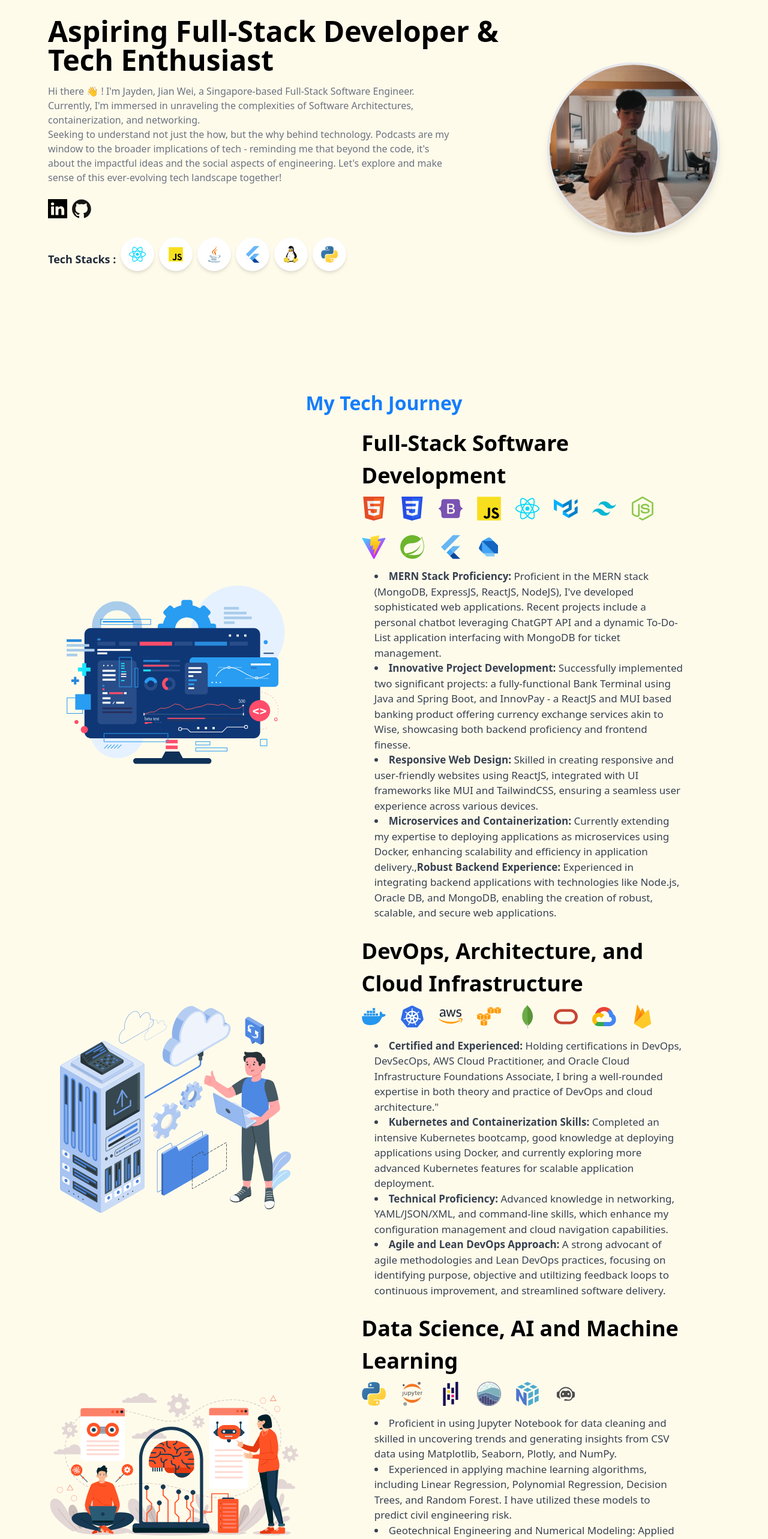
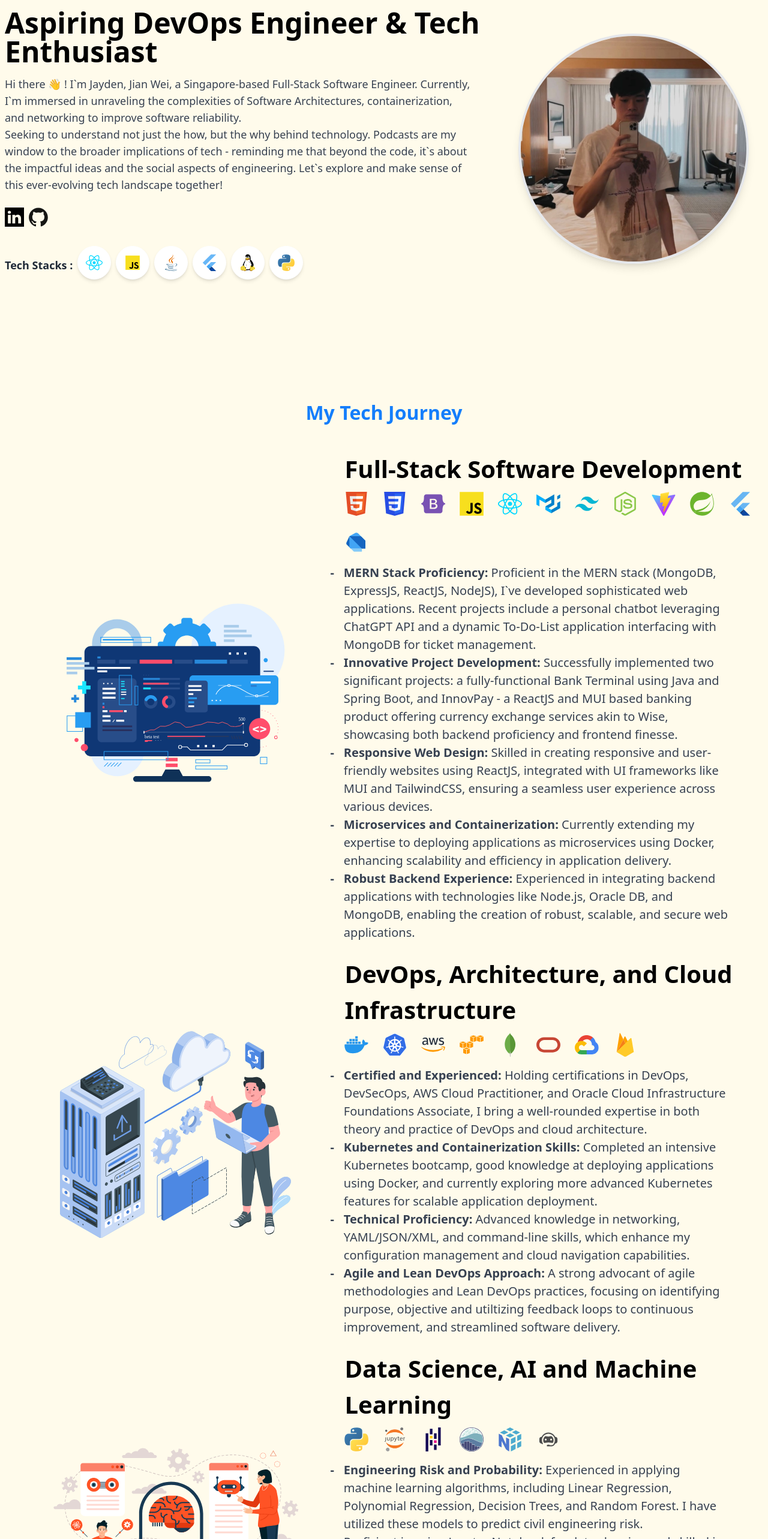
Before and after one commit to Jianwei07/jayden-portfolio, a React (Vite) app: page / in a window 1280 px wide. Shown: the part 220-2786 px from the top of the page at 60% size. Built offline with nearby package versions, Linux system fonts and the light colour scheme.

Commit message:
update for alignments and fixed react updates

```diff
--- a/src/components/About.jsx
+++ b/src/components/About.jsx
@@ -1,4 +1,3 @@
-import React from "react";
 import AboutSection from "./AboutSection";
 import FullStackImage from "../assets/fullstack.svg";
 import CloudInfra from "../assets/cloudinfra.svg";
@@ -41,7 +40,7 @@ import Asana from "../assets/asana.svg";
 function About() {
   return (
     <div className="bg-amber-50 px-4 md:px-8 lg:px-16">
-      <div className="flex justify-center items-center">
+      <div className="w-full text-center py-4 flex justify-center items-center">
         <h2
           style={{
             color: "#147EFB",
@@ -56,34 +55,34 @@ function About() {
       <AboutSection
         title="Full-Stack Software Development"
         description={[
-          <a>
+          <a key="1">
             <strong>MERN Stack Proficiency:</strong> Proficient in the MERN
-            stack (MongoDB, ExpressJS, ReactJS, NodeJS), I've developed
+            stack (MongoDB, ExpressJS, ReactJS, NodeJS), I`ve developed
             sophisticated web applications. Recent projects include a personal
             chatbot leveraging ChatGPT API and a dynamic To-Do-List application
             interfacing with MongoDB for ticket management.
           </a>,
-          <a>
+          <a key="2">
             <strong>Innovative Project Development:</strong> Successfully
             implemented two significant projects: a fully-functional Bank
             Terminal using Java and Spring Boot, and InnovPay - a ReactJS and
             MUI based banking product offering currency exchange services akin
             to Wise, showcasing both backend proficiency and frontend finesse.
           </a>,
-          <a>
+          <a key="3">
             <strong>Responsive Web Design:</strong> Skilled in creating
             responsive and user-friendly websites using ReactJS, integrated with
             UI frameworks like MUI and TailwindCSS, ensuring a seamless user
             experience across various devices.
           </a>,
-          <a>
-            <a>
-              <strong>Microservices and Containerization:</strong> Currently
-              extending my expertise to deploying applications as microservices
-              using Docker, enhancing scalability and efficiency in application
-              delivery.
-            </a>
-            ,<strong>Robust Backend Experience:</strong> Experienced in
+          <a key="4">
+            <strong>Microservices and Containerization:</strong> Currently
+            extending my expertise to deploying applications as microservices
+            using Docker, enhancing scalability and efficiency in application
+            delivery.
+          </a>,
+          <a key="5">
+            <strong>Robust Backend Experience:</strong> Experienced in
             integrating backend applications with technologies like Node.js,
             Oracle DB, and MongoDB, enabling the creation of robust, scalable,
             and secure web applications.
@@ -110,25 +109,25 @@ function About() {
       <AboutSection
         title="DevOps, Architecture, and Cloud Infrastructure"
         description={[
-          <a>
+          <a key="6">
             <strong>Certified and Experienced:</strong> Holding certifications
             in DevOps, DevSecOps, AWS Cloud Practitioner, and Oracle Cloud
             Infrastructure Foundations Associate, I bring a well-rounded
             expertise in both theory and practice of DevOps and cloud
-            architecture."
+            architecture.
           </a>,
-          <a>
+          <a key="7">
             <strong>Kubernetes and Containerization Skills:</strong> Completed
             an intensive Kubernetes bootcamp, good knowledge at deploying
             applications using Docker, and currently exploring more advanced
             Kubernetes features for scalable application deployment.
           </a>,
-          <a>
+          <a key="8">
             <strong>Technical Proficiency:</strong> Advanced knowledge in
             networking, YAML/JSON/XML, and command-line skills, which enhance my
             configuration management and cloud navigation capabilities.
           </a>,
-          <a>
+          <a key="9">
             <strong>Agile and Lean DevOps Approach:</strong> A strong advocant
             of agile methodologies and Lean DevOps practices, focusing on
             identifying purpose, objective and utiltizing feedback loops to
@@ -151,10 +150,29 @@ function About() {
       <AboutSection
         title="Data Science, AI and Machine Learning"
         description={[
-          "Proficient in using Jupyter Notebook for data cleaning and skilled in uncovering trends and generating insights from CSV data using Matplotlib, Seaborn, Plotly, and NumPy.",
-          "Experienced in applying machine learning algorithms, including Linear Regression, Polynomial Regression, Decision Trees, and Random Forest. I have utilized these models to predict civil engineering risk.",
-          "Geotechnical Engineering and Numerical Modeling: Applied Python to generate essential soil parameters within Plaxis 2D to analysis soil deformation.",
-          "Self-explored the field of Natural Language Processing (NLP) and tinkered around chatbots using technologies like ChatterBot, TkinterBot, and spaCy.",
+          <a key="10">
+            <strong>Engineering Risk and Probability:</strong> Experienced in
+            applying machine learning algorithms, including Linear Regression,
+            Polynomial Regression, Decision Trees, and Random Forest. I have
+            utilized these models to predict civil engineering risk.
+          </a>,
+          <a key="11">
+            Proficient in using Jupyter Notebook for data cleaning and skilled
+            in uncovering trends and generating insights from CSV data using
+            Matplotlib, Seaborn, Plotly, and NumPy.
+          </a>,
+          <a key="12">
+            <strong>
+              Geospartial, Geotechnical Engineering and Numerical Modeling:
+            </strong>{" "}
+            Applied Python to generate essential soil parameters within Plaxis
+            2D to analysis soil deformation.
+          </a>,
+          <a key="13">
+            Self-explored the field of Natural Language Processing (NLP) and
+            tinkered around chatbots using technologies like ChatterBot,
+            TkinterBot, and spaCy.
+          </a>,
         ]}
         stackIcons={[
           { src: Python, alt: "Python" },
@@ -171,6 +189,7 @@ function About() {
         title="Digital Marketing Professional"
         description={[
           <a
+            key="14"
             href="https://drive.google.com/drive/folders/1-2AVBsKy8SG75QEmtcFjBkcvcWxfvjFW?usp=sharing"
             target="_blank"
             rel="noopener noreferrer"
--- a/src/components/AboutSection.jsx
+++ b/src/components/AboutSection.jsx
@@ -1,4 +1,4 @@
-import React from "react";
+import PropTypes from "prop-types";
 
 function AboutSection({ title, description, stackIcons, imageSrc, altText }) {
   return (
@@ -7,8 +7,8 @@ function AboutSection({ title, description, stackIcons, imageSrc, altText }) {
         <img src={imageSrc} alt={altText} className="w-full h-auto lg:h-200" />
       </div>
       <div className="lg:w-3/5 mt-4 lg:mt-0 lg:ml-4 mx-auto">
-        <div className="w-[80%] mx-auto">
-          <h2 className="text-[36px] text-center md:text-left lg:text-left font-bold mb-2">
+        <div className="w-full mx-10 py-2">
+          <h2 className="text-[40px] text-center md:text-left lg:text-left font-bold mb-2">
             {title}
           </h2>
           <div className="flex items-center flex-wrap gap-6 mt-2 mb-2">
@@ -23,10 +23,16 @@ function AboutSection({ title, description, stackIcons, imageSrc, altText }) {
           </div>
         </div>
         <div className="lg:mt-0 lg:ml-4 mx-auto text-left">
-          <div className="px-6 w-[90%] mx-auto">
-            <ul className="list-disc list-inside text-gray-700 py-2 text-[17px] text-left font-public-sans p-4">
+          <div className="w-full mx-auto">
+            <ul className="text-gray-700 text-[20px] text-left font-public-sans">
               {description.map((point, index) => (
-                <li key={index}>{point}</li>
+                <li
+                  key={index}
+                  className="grid grid-cols-[auto,1fr] gap-x-4 items-start"
+                >
+                  <span className="text-gray-700 font-bold">-</span>
+                  <span>{point}</span>
+                </li>
               ))}
             </ul>
           </div>
@@ -36,4 +42,12 @@ function AboutSection({ title, description, stackIcons, imageSrc, altText }) {
   );
 }
 
+AboutSection.propTypes = {
+  title: PropTypes.string.isRequired,
+  description: PropTypes.array.isRequired,
+  stackIcons: PropTypes.array.isRequired,
+  imageSrc: PropTypes.string.isRequired,
+  altText: PropTypes.string.isRequired,
+};
+
 export default AboutSection;
--- a/src/components/Contact.jsx
+++ b/src/components/Contact.jsx
@@ -1,4 +1,3 @@
-import React from "react";
 import EmailIcon from "@mui/icons-material/Email";
 import LinkedInIcon from "@mui/icons-material/LinkedIn";
 import GitHubIcon from "@mui/icons-material/GitHub";
@@ -19,8 +18,8 @@ function Contact() {
         </h2>
       </div>
       <p className="text-gray-700 py-2 text-[21px] md:text-base lg:text-lg mt-4">
-        Thank you for your time! I'm open to a variety of opportunities and
-        collaborations within the tech industry. Here's how you can get in touch
+        Thank you for your time! I`m open to a variety of opportunities and
+        collaborations within the tech industry. Here`s how you can get in touch
         with me:
       </p>
       <div className="flex justify-center items-center mt-4 space-x-4">
--- a/src/components/Hero.jsx
+++ b/src/components/Hero.jsx
@@ -1,4 +1,3 @@
-import React from "react";
 import GitLogo from "../assets/github.svg";
 import Linkedin from "../assets/linkedin.svg";
 import ReactIcon from "../assets/react.svg";
@@ -11,20 +10,21 @@ import DisplayPicture from "../assets/jayden_dp.png";
 
 function Hero() {
   return (
-    <div className="bg-amber-50 flex flex-col md:flex-row justify-center items-center h-screen p-4 md:px-8 lg:px-16">
-      <div className="content md:text-left max-w-3xl lg:mr-16">
+    <div className="bg-amber-50 flex flex-col md:flex-row justify-center items-center md:h-screen md:py-8 lg:py-16 xl:py-24">
+      <div className=" md:text-left max-w-5xl p-2">
         <h1 className="text-black text-3xl md:text-4xl lg:text-5xl font-bold font-public-sans mb-4">
-          Aspiring Full-Stack Developer & Tech Enthusiast
+          Aspiring DevOps Engineer & Tech Enthusiast
         </h1>
-        <p className="text-gray-500 text-sm md:text-base lg:text-base max-w-2xl mb-6 font-public-sans">
-          Hi there 👋 ! I'm Jayden, Jian Wei, a Singapore-based Full-Stack
-          Software Engineer. Currently, I'm immersed in unraveling the
+        <p className="text-gray-700 mr-10 text-sm md:text-md lg:text-lg mb-6 font-public-sans">
+          Hi there 👋 ! I`m Jayden, Jian Wei, a Singapore-based Full-Stack
+          Software Engineer. Currently, I`m immersed in unraveling the
           complexities of Software Architectures, containerization, and
-          networking. <p></p>
+          networking to improve software reliability.
+          <br />
           Seeking to understand not just the how, but the why behind technology.
           Podcasts are my window to the broader implications of tech - reminding
-          me that beyond the code, it's about the impactful ideas and the social
-          aspects of engineering. Let's explore and make sense of this
+          me that beyond the code, it`s about the impactful ideas and the social
+          aspects of engineering. Let`s explore and make sense of this
           ever-evolving tech landscape together!
         </p>
         <div className="flex gap-2 cursor-pointer mb-8">
@@ -47,7 +47,7 @@ function Hero() {
         </div>
         {/* Tech Stack */}
         <div className="flex flex-col md:flex-row items-center mt-4 md:mt-8">
-          <h3 className="text-lg font-semibold text-gray-800 md:mr-2 md:mb-0">
+          <h3 className="text-lg font-semibold text-gray-800 md:mr-2 md:mb-2">
             Tech Stacks :
           </h3>
           <div className="flex gap-2">
@@ -99,7 +99,7 @@ function Hero() {
         </div>
       </div>
       {/* Display Picture */}
-      <div className="w-48 h-48 md:w-64 md:h-64 lg:w-72 lg:h-72 flex-shrink-0 rounded-full border-4 border-amber shadow-lg overflow-hidden sm:order-first md:order-last lg:order-last">
+      <div className="w-64 h-64 md:w-72 md:h-72 lg:w-96 lg:h-96 mx-8 flex-shrink-0 rounded-full border-4 border-amber shadow-lg overflow-hidden sm:order-first md:order-last lg:order-last">
         <img
           src={DisplayPicture}
           alt="Display Picture"
```
Also changed, not shown: src/components/Project-items.jsx (+15 -3 lines), src/components/Projects.jsx (+15 -15 lines).
